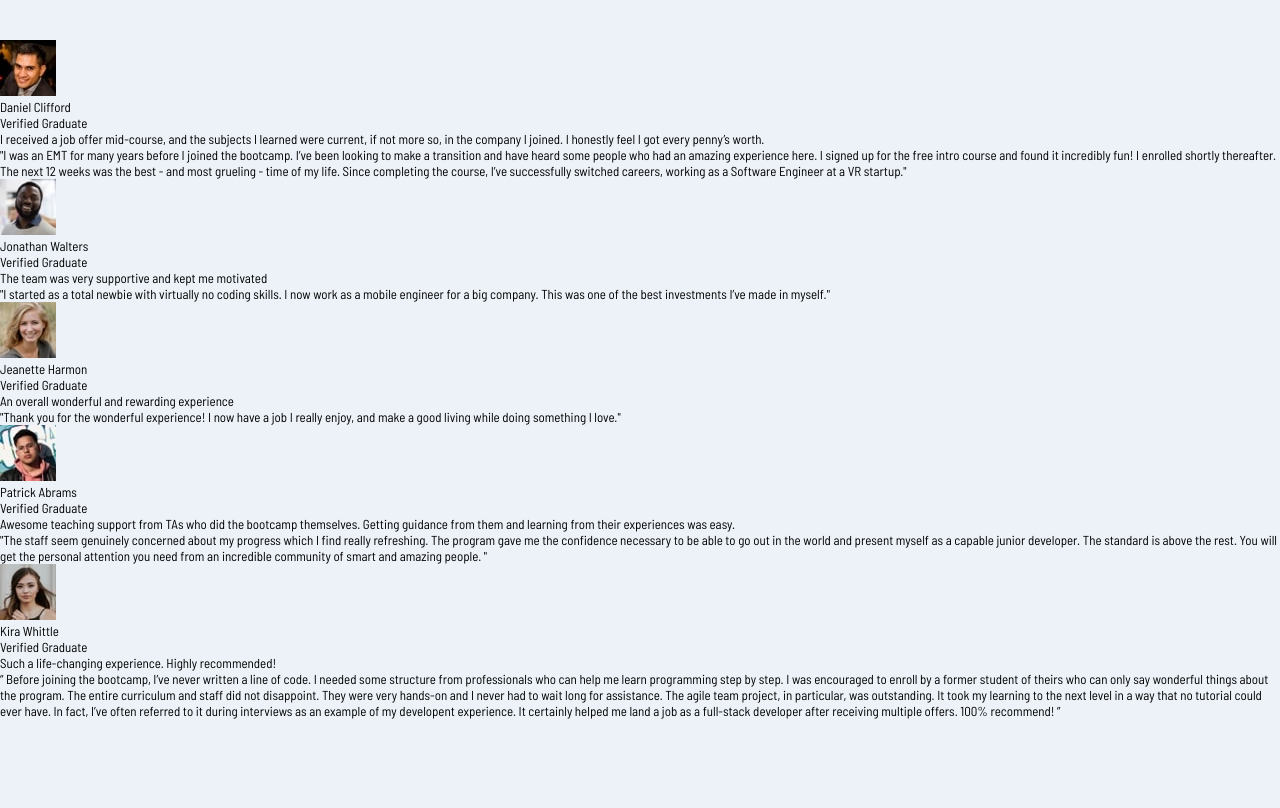
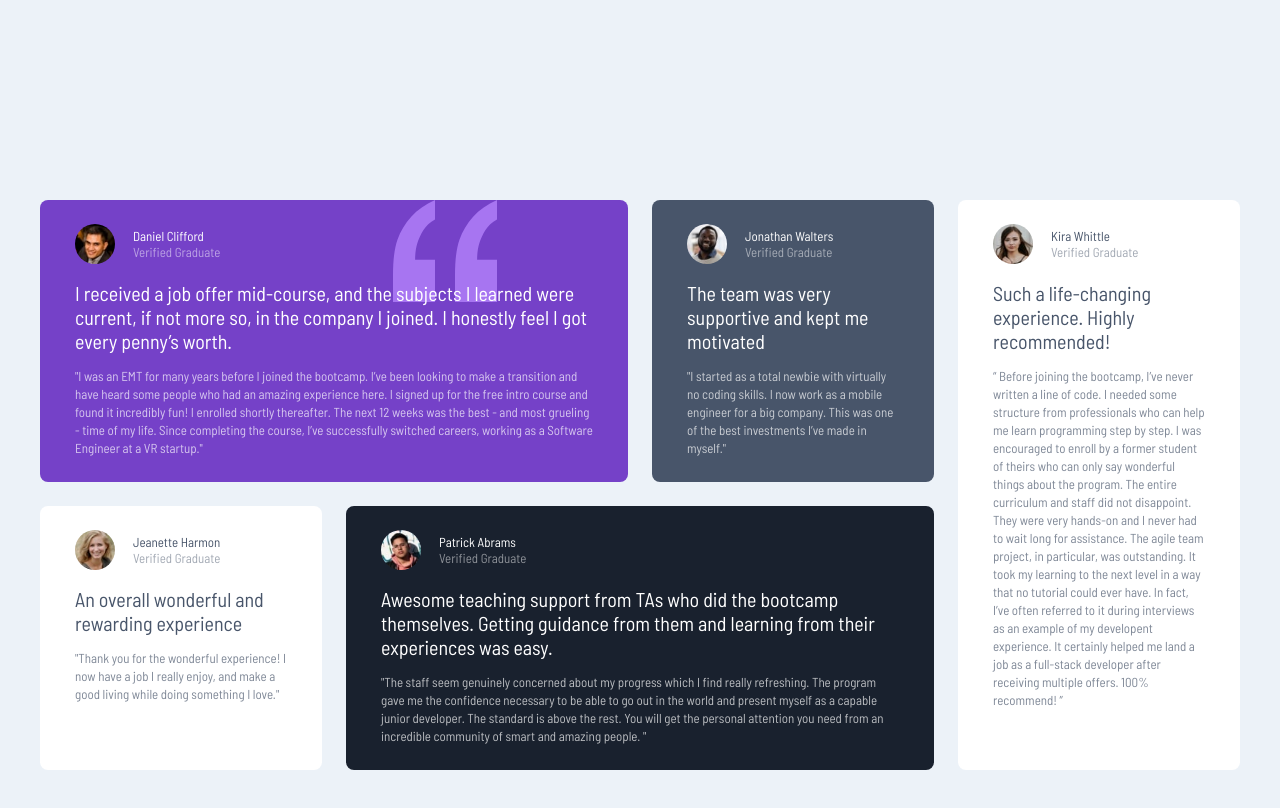
Before and after one commit to yagnik0/Testimonial-Grid-Section, a plain HTML site: page index.html in a window 1280 px wide. Drawn offline with Linux system fonts and the light colour scheme.

Commit message:
third commit

```diff
--- a/index.html
+++ b/index.html
@@ -15,7 +15,7 @@
   <body>
     <main class="main-container">
       <div class="grid-container">
-        <div class="box-1">
+        <div class="box-1 boxes">
           <div class="name-flex">
             <img src="images/image-daniel.jpg" alt="danieliamge" />
             <div class="name-content">
@@ -37,8 +37,9 @@
             completing the course, I’ve successfully switched careers, working
             as a Software Engineer at a VR startup."
           </p>
+          <img src="images/bg-pattern-quotation.svg" alt="pattern" class="pattern">
         </div>
-        <div class="box-2">
+        <div class="box-2 boxes">
           <div class="name-flex">
             <img src="images/image-jonathan.jpg" alt="jonathanimage" />
             <div class="name-content">
@@ -55,7 +56,7 @@
             best investments I’ve made in myself."
           </p>
         </div>
-        <div class="box-3">
+        <div class="box-3 boxes">
           <div class="name-flex">
             <img src="images/image-jeanette.jpg" alt="jeanetteimage" />
             <div class="name-content">
@@ -71,7 +72,7 @@
             enjoy, and make a good living while doing something I love."
           </p>
         </div>
-        <div class="box-4">
+        <div class="box-4 boxes">
           <div class="name-flex">
             <img src="images/image-patrick.jpg" alt="patrickimage" />
             <div class="name-content">
@@ -93,7 +94,7 @@
             and amazing people. "
           </p>
         </div>
-        <div class="box-5">
+        <div class="box-5 boxes">
           <div class="name-flex">
             <img src="images/image-kira.jpg" alt="kiraimage" />
             <div class="name-content">
--- a/style.css
+++ b/style.css
@@ -22,4 +22,116 @@ body{
     font-size: 1.3rem;
     font-family: "Barlow Semi Condensed", sans-serif;
     margin-block: 4rem;
+    scroll-behavior: smooth;
 }
+
+.grid-container {
+    margin-inline: 4.6rem;
+    max-width: 120rem;
+    display: grid;
+    grid-template-columns: 1fr;
+    gap: 2.4rem;
+}
+
+.boxes {
+    padding-inline: 3.5rem 3.3rem;
+    padding-block: 2.4rem 2.5rem;
+    border-radius: 0.8rem;
+    color: var(--white);
+    transition: all 0.3s;
+}
+
+.boxes:hover{
+    transform: scale(1.05);
+}
+
+.box-1{
+    background-color: var(--violet);
+    position: relative;
+}
+
+.box-2{
+    background-color: var(--gray);
+}
+
+.box-3, .box-5 {
+    background-color: var(--white);
+    color: #48556a;
+}
+
+.box-4{
+    background-color: var(--dark-gray);
+}
+
+.name-flex {
+    display: flex;
+    align-items: center;
+    gap: 1.8rem;
+}
+
+.name-flex{
+    margin-bottom: 1.7rem;
+}
+
+.name-flex img{
+    border-radius: 50%;
+    width: 4rem;
+}
+
+.para-content {
+    font-size: 2rem;
+    margin-bottom: 1.4rem;
+    line-height: 2.4rem;
+}
+
+.box-1 p{
+    z-index: 999;
+    position: relative;
+}
+
+.para-content-2 {
+    opacity: 70%;
+    line-height: 1.8rem;
+}
+
+.verified {
+    opacity: 50%;
+}
+
+.pattern{
+    position: absolute;
+    top: 0%;
+    left: 60%;
+}
+
+/* Tablet Design */
+
+
+@media (min-width:580px) {
+    .grid-container{
+        grid-template-columns: 1fr 1fr;
+    }
+
+    .box-1, .box-4, .box-5{
+        grid-column: span 2;
+    }
+}
+
+@media (min-width: 800px){
+    .grid-container{
+        grid-template-columns: repeat(4, 1fr);
+        margin-inline: auto;
+        margin-block: 20rem;
+    }
+
+   .box-3{
+    grid-row: 2;
+   }
+
+   .box-5{
+    grid-column: 4;
+    grid-row-start: 1;
+    grid-row-end: 3;
+   }
+
+}
```
